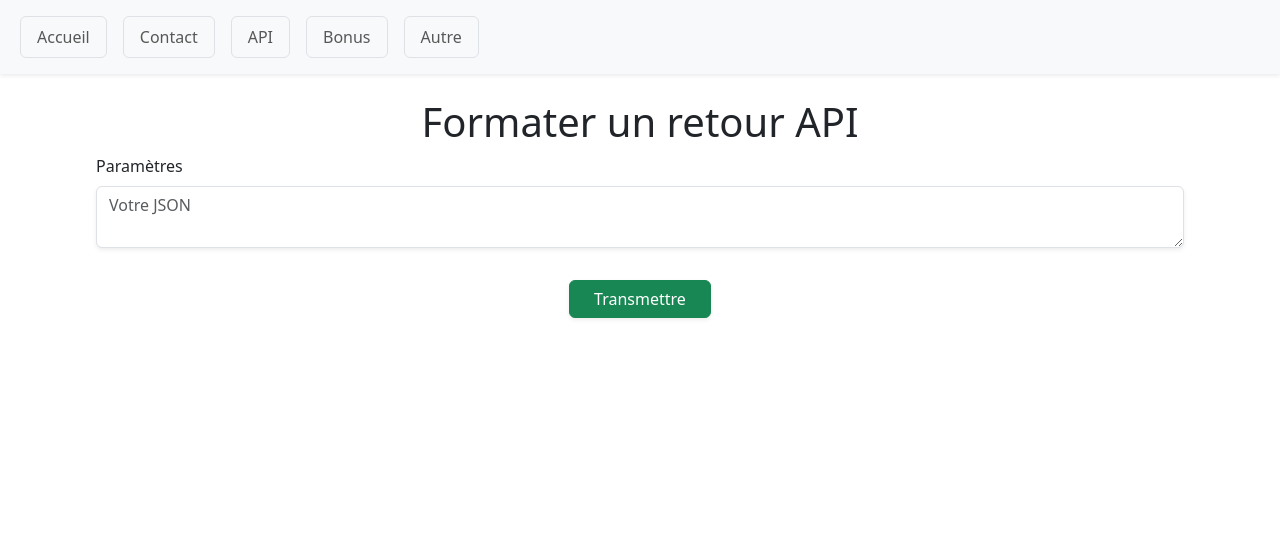
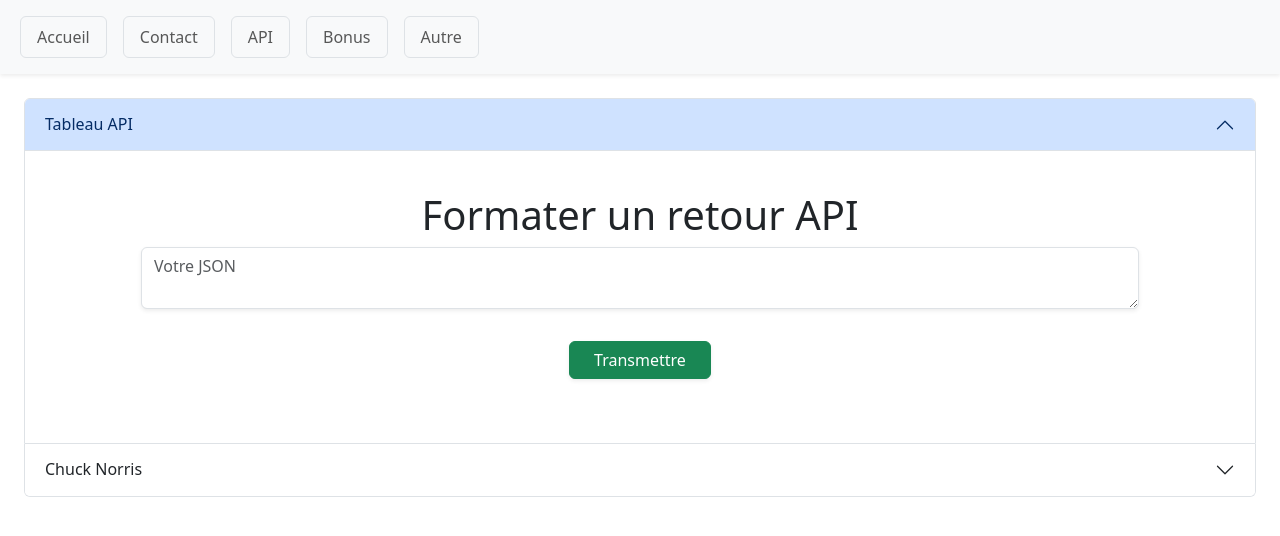
Before and after one commit to aZor9/projet-vue, a Vue app: page /bonus in a window 1280 px wide. Shown: the top 536 px of the page. Built offline with nearby package versions, Linux system fonts and the light colour scheme.

Commit message:
release accordeon

```diff
--- a/src/components/ApiTableComponent.vue
+++ b/src/components/ApiTableComponent.vue
@@ -1,10 +1,10 @@
 <template>
     <div class="mt-4 mx-5 px-5">
-      <h1 class="text-center">Formater un retour API</h1>
+      <h1 class="text-center mb-2">Formater un retour API</h1>
 
       <!-- Champ Paramètre -->
       <div class="my-2">
-        <p class="form-label">Paramètres</p>
+        <!-- <p class="form-label">Paramètres</p> -->
         <textarea
           v-model="inputJSON"
           class="form-control shadow-sm"
--- /dev/null
+++ b/src/views/AccordeonView.vue
@@ -0,0 +1,42 @@
+<template>
+  <div class="accordion" id="accordionExample">
+    <div class="accordion-item" v-for="(item, index) in items" :key="index">
+      <h2 class="accordion-header">
+        <button
+          class="accordion-button"
+          :class="{ collapsed: index !== 0 }"
+          type="button"
+          data-bs-toggle="collapse"
+          :data-bs-target="'#collapse' + index"
+          aria-expanded="index === 0 ? 'true' : 'false'"
+          :aria-controls="'collapse' + index"
+        >
+          {{ item.title }}
+        </button>
+      </h2>
+      <div
+        :id="'collapse' + index"
+        class="accordion-collapse collapse"
+        :class="{ show: index === 0 }"
+        :aria-labelledby="'heading' + index"
+        data-bs-parent="#accordionExample"
+      >
+        <div class="accordion-body">
+          <slot :name="'content-' + index"></slot>
+        </div>
+      </div>
+    </div>
+  </div>
+</template>
+
+<script>
+export default {
+  name: "AccordeonView",
+  props: {
+    items: {
+      type: Array,
+      required: true,
+    },
+  },
+};
+</script>
--- a/src/views/BonusPage.vue
+++ b/src/views/BonusPage.vue
@@ -1,14 +1,38 @@
 
-<template>
-    <div>
+<template >
 
-        <div>
-            <ApiTableComponent />
-        </div>
+    <div class="m-4">
+        <AccordeonView :items="accordionItems" >
+            <template v-slot:content-0>
+                <ApiTableComponent />
+            </template>
+            <template v-slot:content-1>
+                <TextComponent />
+            </template>
+        </AccordeonView>
+    </div>
 
-    </div>
+
 </template>
 
-<script setup >
+<script >
 import ApiTableComponent from '@/components/ApiTableComponent.vue';
+import TextComponent from '@/components/TextComponent.vue';
+import AccordeonView from './AccordeonView.vue';
+
+export default {
+  components: {
+    AccordeonView,
+    TextComponent,
+    ApiTableComponent
+  },
+  data() {
+    return {
+      accordionItems: [
+        { title: "Tableau API" },
+        { title: "Chuck Norris" },
+      ],
+    };
+  },
+};
 </script>
```
